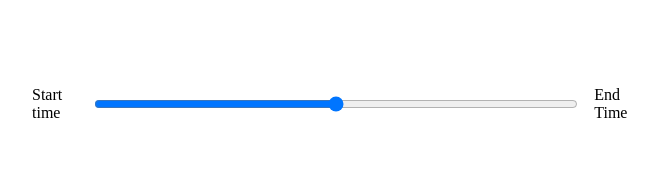
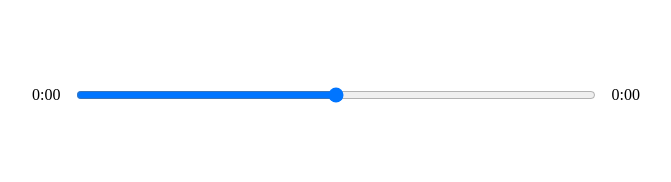
Before and after one commit to brettl1991/Waves-Music-Player, a React (Create React App) app: page / in a window 1280 px wide. Shown: the part 410-592 px from the top of the page, without its empty margins (304-975 px from the left). Built offline with nearby package versions, Linux system fonts and the light colour scheme.

Commit message:
Update the time

```diff
--- a/src/components/Player.js
+++ b/src/components/Player.js
@@ -1,5 +1,5 @@
 //This component controls the music player
-import { useRef } from "react";
+import { useRef, useState } from "react";
 import { FontAwesomeIcon } from "@fortawesome/react-fontawesome";
 import {
   faPlay,
@@ -20,13 +20,33 @@
       setIsPlaying(!isPlaying);
     }
   };
+  const timeUpdateHandler = (e) => {
+    const current = e.target.currentTime;
+    // console.log(e);
+    const duration = e.target.duration;
+    // console.log(current, duration);
+    setSongInfo({ ...songInfo, currentTime: current, duration });
+  };
+
+  const getTime = (time) => {
+    return (
+      //number formatting
+      Math.floor(time / 60) + ":" + ("0" + Math.floor(time % 60)).slice(-2)
+    );
+  };
+  //State
+
+  const [songInfo, setSongInfo] = useState({
+    currentTime: null,
+    duration: null,
+  });
 
   return (
     <div className="player">
       <div className="time-control">
-        <p>Start time</p>
+        <p>{getTime(songInfo.currentTime)}</p>
         <input type="range" />
-        <p>End Time</p>
+        <p>{getTime(songInfo.duration)}</p>
       </div>
       <div className="play-control">
         <FontAwesomeIcon className="skip-back" size="2x" icon={faAngleLeft} />
@@ -42,7 +62,12 @@
           icon={faAngleRight}
         />
       </div>
-      <audio ref={audioRef} src={currentSong.audio}></audio>
+      <audio
+        onTimeUpdate={timeUpdateHandler}
+        onLoadedMetadata={timeUpdateHandler}
+        ref={audioRef}
+        src={currentSong.audio}
+      ></audio>
     </div>
   );
 };
```
